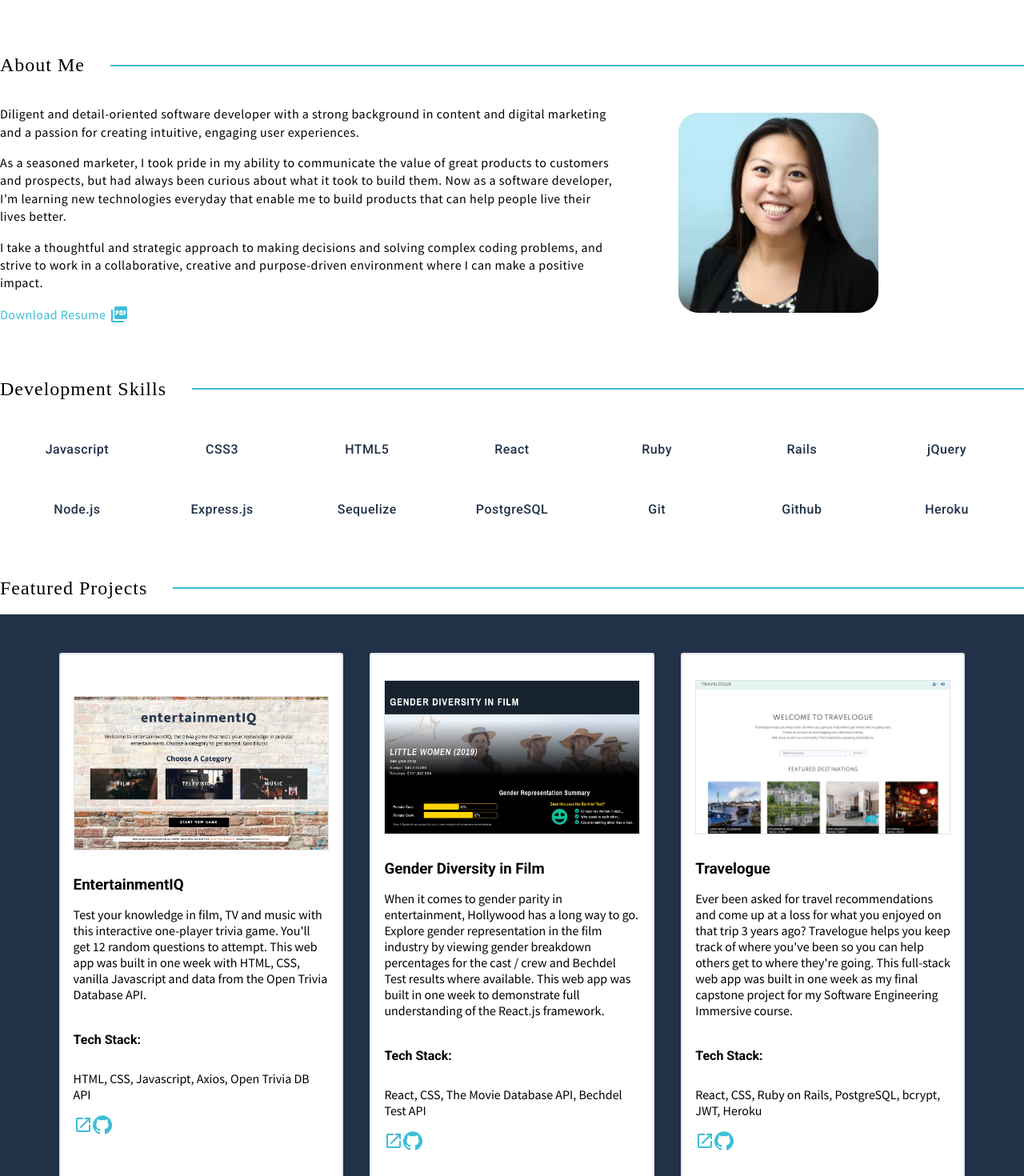
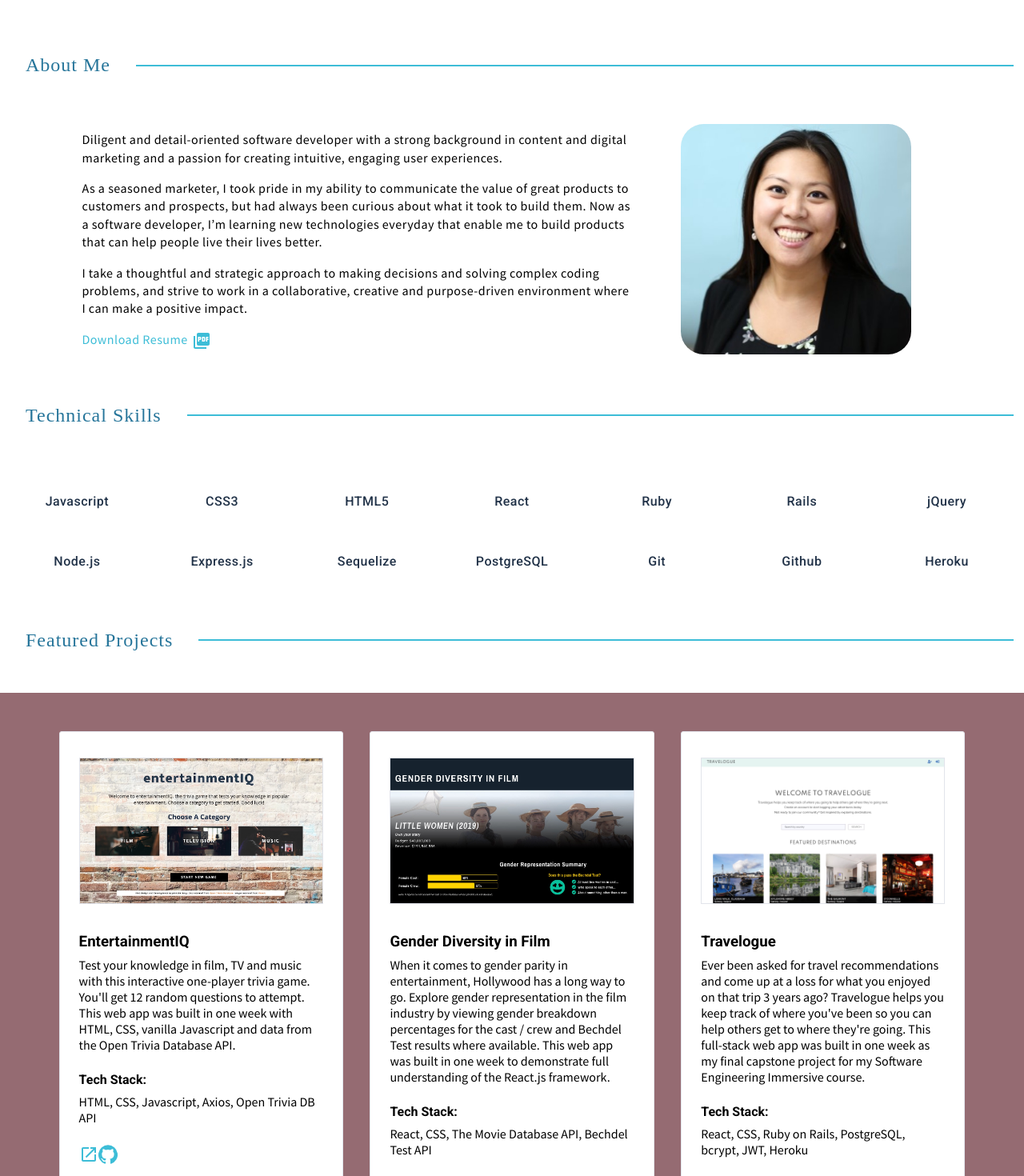
Before and after one commit to jngong/portfolio, a React (Create React App) app: page / in a window 1280 px wide. Shown: the part 240-1710 px from the top of the page at 80% size. Built offline with nearby package versions, Linux system fonts and the light colour scheme; some icons are missing; a web font is replaced by a local one.

Commit message:
updated styling

```diff
--- a/src/App.css
+++ b/src/App.css
@@ -70,15 +70,17 @@ nav > div {
   flex-direction: row;
   justify-content: space-between;
   align-items: center;
+  margin-bottom: 2rem;
 }
 
 .section-header > h2 {
   display: inline-block;
   background-color: #ffffff;
-  padding-right: 2rem;
-  z-index: 1;
+  padding: 0 2rem;
+  z-index: 5;
   letter-spacing: 1px;
   font-weight: 500;
+  color: var(--main-color);
   font-family: var(--logo-font);
 }
 
@@ -86,8 +88,8 @@ nav > div {
   display: inline-block;
   height: 2px;
   width: 90%;
-  right: 0;
-  z-index: -1;
+  right: 1%;
+  z-index: 0;
   position: absolute;
   background-color: var(--light-accent-color);
 }
--- a/src/components/Home/AboutMe.js
+++ b/src/components/Home/AboutMe.js
@@ -17,7 +17,7 @@ const AboutMe = () => {
                         <a href="https://docdro.id/N5Wca5U" target="blank">
                             <p className='cta-line'>
                                 <span> Download Resume</span>
-                                <PictureAsPdfIcon />
+                                <PictureAsPdfIcon className='pdf-icon'/>
                             </p>
                         </a>
                 </div>
--- a/src/components/Home/Skills.js
+++ b/src/components/Home/Skills.js
@@ -15,7 +15,7 @@ const Skills = () => {
     return (
         <div className='section-container'>
             <div className='section-header'>
-                <h2>Development Skills</h2>
+                <h2>Technical Skills</h2>
                 <div className='header-line'></div>
             </div>
             <div className='skills-container'>
--- a/src/styles/Home.css
+++ b/src/styles/Home.css
@@ -3,36 +3,33 @@
 .about-container {
     display: flex;
     flex-direction: row;
-    justify-content: space-between;
+    justify-content: flex-start;
     align-items: center;
+    padding: 0 2% 0 8%;
 }
 
 .about-text {
     width: 60%;
-    margin-right: 1rem;
+    margin-right: 5%;
     letter-spacing: .5px;
     line-height: 1.4rem;
 }
 
 .about-image {
-    width: 35%;
-    padding: 1rem;
+    width: 25%;
+    /* padding: 1rem; */
 }
 
 .profile {
-    max-width: 100%;
-    width: 250px;
+    width: 100%;
+    max-width: 300px;
+    min-width: 200px;
     border-radius: 10%;
 }
 
-.cta-line {
-    display: flex;
-    align-items: center;
-    color: var(--light-accent-color)
-}
-
-.cta-line > span {
-    margin-right: .3rem;
+.pdf-icon {
+    vertical-align: middle;
+    margin-left: .3rem;
 }
 
 .cta-line:hover {
@@ -76,19 +73,16 @@
     display: flex;
     flex-flow: row wrap;
     justify-content: space-evenly;
-    background-color: var(--dark-shade-color);
+    background-color: var(--dark-accent-color);
     padding: 2rem 3rem;
 }
 
 .featured-project-card {
-    display: flex;
-    flex-direction: column;
-    justify-content: center;
     width: 30%;
     min-width: 300px;
-    padding: 2rem 1rem 3rem;
+    padding: 2rem 1.5rem 3rem;
     margin: 1rem .5rem;
-    border: 2px solid var(--light-shade-color);
+    border: 1px solid var(--light-shade-color);
     border-radius: 3px;
     background-color: white;
 }
@@ -97,7 +91,7 @@
     width: 100%;
     object-fit: cover;
     object-position: top;
-    max-height: 220px;
+    max-height: 260px;
     border: .5px solid var(--light-shade-color);
 }
 
@@ -105,6 +99,10 @@
     margin: 2rem 0 .5rem;
 }
 
+.featured-project-card > h4 {
+    margin: 1rem 0 .5rem;
+}
+
 .featured-project-card > p {
-    margin: .5rem 0 1rem;
+    margin: .5rem 0 1.5rem;
 }
```
Also changed, not shown: 1 other file (tests, documents, lock files or other folders).
